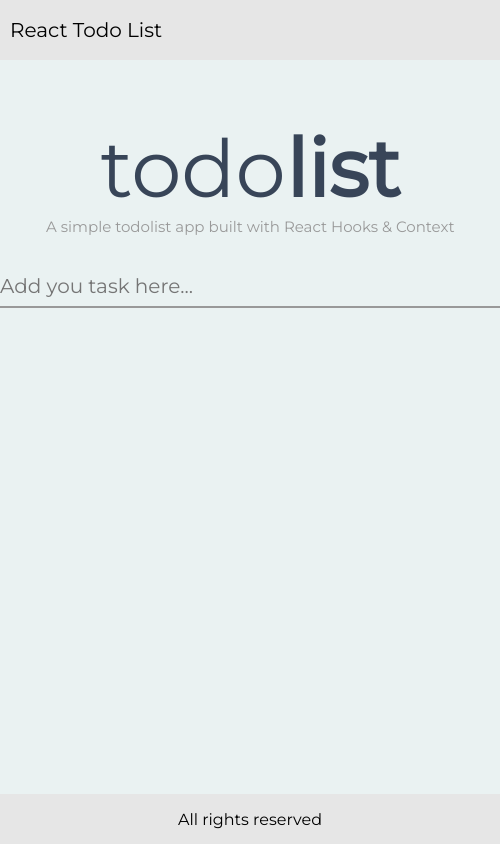
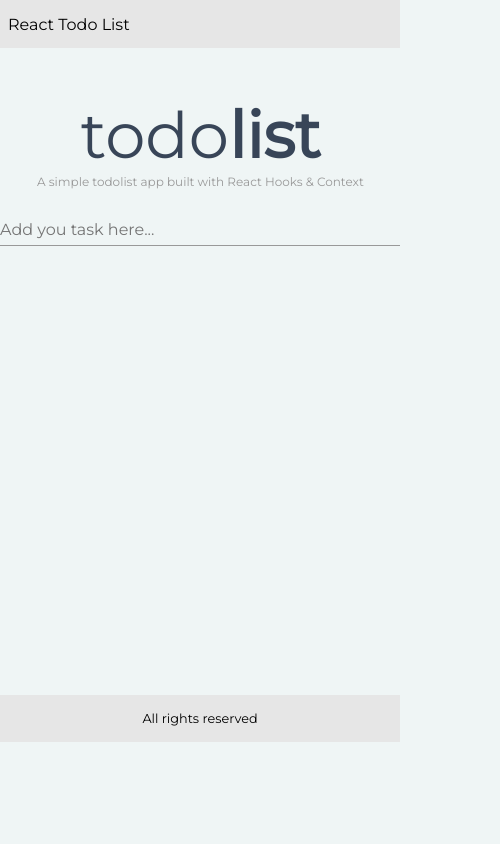
Before and after one commit to melndrw/react-todolist, a React (Create React App) app: page / in a window 390 px wide. Shown: the whole page, 500 px wide, since content can reach past the window. Built offline with nearby package versions, Linux system fonts and the light colour scheme.

Commit message:
finalize animation and deploy on gh

```diff
--- a/src/components/Form.js
+++ b/src/components/Form.js
@@ -1,7 +1,9 @@
 import React from 'react';
+import Fade from 'react-reveal/Fade';
 
 const Form = (props) => {
   return (
+    <Fade>
       <div>
         <form onSubmit={props.onSubmit}>
           <input
@@ -12,6 +14,7 @@
           />
         </form>
       </div>
+    </Fade>
   );
 };
 
--- a/src/components/Todolist.js
+++ b/src/components/Todolist.js
@@ -1,25 +1,27 @@
 import React from 'react';
-import Fade from 'react-reveal/Fade';
+// import Fade from 'react-reveal/Fade';
 
 const Todolist = (props) => {
   return (
-    <Fade>
-      <div className={`todolist ${props.checkStyle}`} id={props.id}>
-        <span
-          onClick={() => props.checkClick(props.id)}
-          className="todolist__content"
-        >
-          {props.value}
-        </span>
-        <span>
+    // <Fade>
+    <div className={`todolist ${props.checkStyle}`} id={props.id}>
+      <div
+        onClick={() => props.checkClick(props.id)}
+        className={`todolist__content ${props.checkStyle}`}
+      >
+        {props.value}
+      </div>
+      {!props.checked && (
+        <div className="todolist__buttons">
           <i
             className="fas fa-trash"
             onClick={() => props.onDelete(props.id)}
           ></i>
           <i className="fas fa-pen" onClick={() => props.onEdit(props.id)}></i>
-        </span>
-      </div>
-    </Fade>
+        </div>
+      )}
+    </div>
+    // </Fade>
   );
 };
 
--- a/src/index.css
+++ b/src/index.css
@@ -10,7 +10,7 @@
 input {
   margin: 0;
   padding: 0;
-  background-color: #eaf2f2;
+  background-color: #eff5f5;
   /* height: 100%; */
   font-family: Montserrat, Arial, Helvetica, sans-serif;
   font-size: 1.6rem;
@@ -21,11 +21,11 @@
   display: grid;
   grid-template-areas:
     'header'
-    'main'
-    'footer';
-  grid-template-rows: 6rem 1fr 5rem;
+    'main';
+
+  grid-template-rows: 6rem 1fr;
   grid-template-columns: 1fr;
-  height: 100vh;
+  height: 100%;
 }
 .mainpage__header {
   background-color: #e6e6e6;
@@ -83,11 +83,12 @@
 
 .mainpage__footer {
   background-color: #e6e6e6;
-  grid-area: footer;
   font-size: 1.6rem;
   display: flex;
+  padding: 2rem;
   justify-content: center;
   align-items: center;
+  margin-top: 57vh;
 }
 
 /* Todolist */
@@ -96,36 +97,51 @@
   font-size: 2rem;
 }
 .todolist {
-  background-color: hsl(180, 24%, 86%);
-  width: 47rem;
+  background-color: #dfecec;
+  min-width: 47rem;
   padding: 1rem;
   border-radius: 0.5rem;
   margin: 1rem;
   height: 2rem;
-  /* cursor: pointer; */
+  display: flex;
+  justify-content: space-between;
+  cursor: pointer;
 }
 .todolist__content {
   display: inline-block;
   cursor: pointer;
 }
-.todolist span:last-child {
-  float: right;
-}
-.todolist span i {
+.todolist div i {
   padding: 0 0.5rem;
 }
 
 .fa-trash {
   color: red;
   cursor: pointer;
+  transition: all 0.3s;
+}
+.fa-trash:hover {
+  color: #cc0000;
+  transform: scale(1.1);
 }
 .fa-pen {
   margin-left: 1rem;
-  color: hsl(180, 100%, 43%);
+  color: #00dbdb;
   cursor: pointer;
+  transition: all 0.3s;
+}
+.fa-pen:hover {
+  color: #00b3b3;
+  transform: scale(1.1);
 }
 .check-style {
-  color: hsl(0, 0%, 80%);
-  background-color: #eaf2f2;
-  text-decoration: overline;
+  color: hsl(0, 0%, 75%);
+  background-color: #eff5f5;
+  text-decoration: line-through;
 }
+
+@media (max-width: 768px) {
+  html {
+    font-size: 50%;
+  }
+}
--- a/src/page/MainPage.js
+++ b/src/page/MainPage.js
@@ -4,6 +4,7 @@
 import Form from '../components/Form';
 import Header from '../components/Header';
 import MainTitle from '../components/MainTitle';
+import Fade from 'react-reveal/Fade';
 
 const MainPage = () => {
   const [newItem, setItem] = useState({
@@ -147,6 +148,7 @@
           <div className="todolist__container">
             {addItem.list.map((store) => {
               return (
+                <Fade left>
                   <Todolist
                     value={store.value}
                     key={store.id}
@@ -156,7 +158,9 @@
                     checkStyle={store.trigger && 'check-style check-color'}
                     checkClick={finishedHandler}
                     show={store.animate}
+                    checked={store.trigger}
                   />
+                </Fade>
               );
             })}
           </div>
```
Lines whose indentation alone changed are shown as unchanged.
